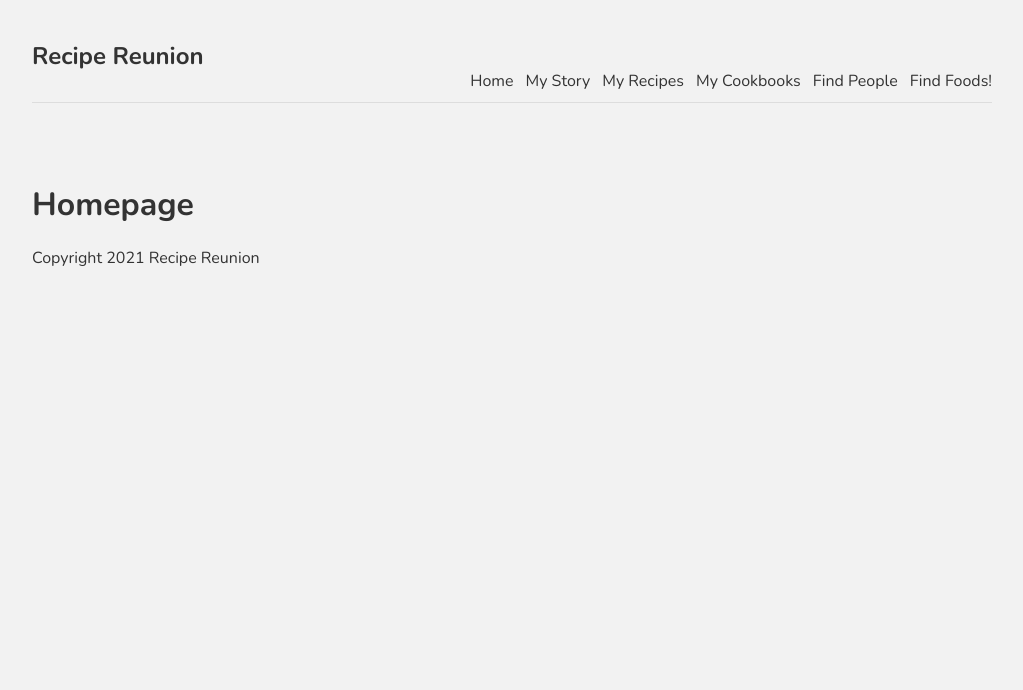
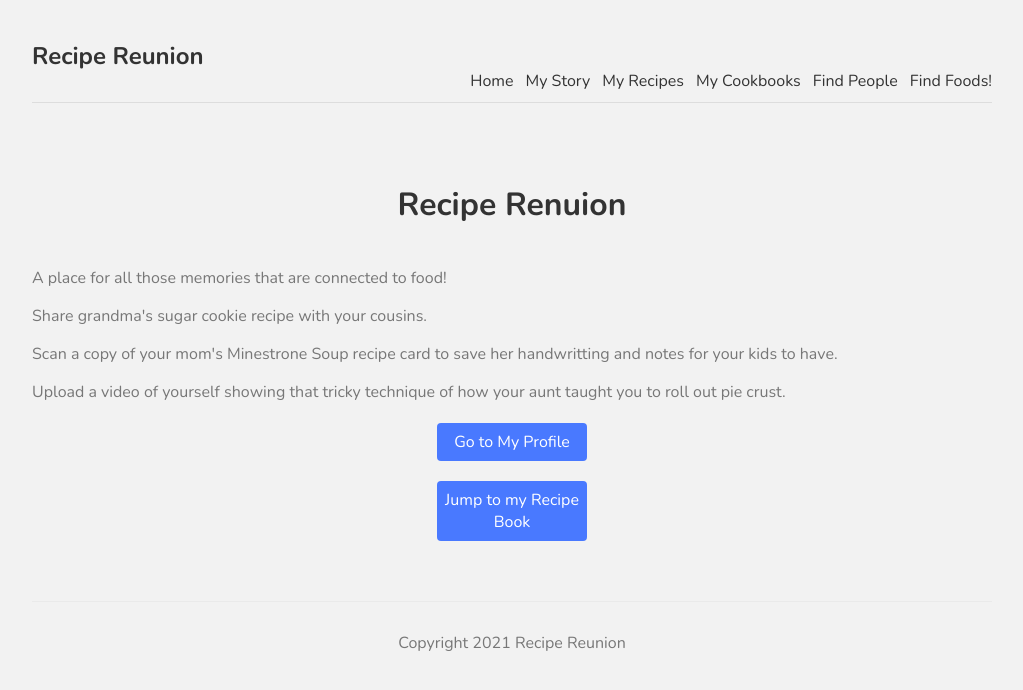
Before and after one commit to LeesahMasko/recipe_reunion_project, a Next.js app: page / in a window 1280 px wide. Shown: the top 690 px of the page, without its empty margins (128-1151 px from the left). Built offline with nearby package versions, Linux system fonts and the light colour scheme.

Commit message:
adding a bit more style and organization

```diff
--- a/pages/components/Footer.js
+++ b/pages/components/Footer.js
@@ -1,8 +1,8 @@
 const Footer = () => {
     return (
-        <div>
+        <footer>
             Copyright 2021 Recipe Reunion
-        </div>
+        </footer>
      );
 }
 
--- a/pages/index.js
+++ b/pages/index.js
@@ -2,11 +2,22 @@ import Head from 'next/head'
 import styles from '../styles/Home.module.css'
 import Footer from './components/Footer'
 import Navbar from './components/Navbar'
+import Link from 'next/link'
 
 export default function Home() {
   return (
     <div>
-      <h1>Homepage</h1>
+      <h1 className={styles.title}>Recipe Renuion</h1>
+      <p className={styles.text}>A place for all those memories that are connected to food!</p>
+      <p className={styles.text}>Share grandma's sugar cookie recipe with your cousins.</p>
+      <p className={styles.text}>Scan a copy of your mom's Minestrone Soup recipe card to save her handwritting and notes for your kids to have.</p>
+      <p className={styles.text}>Upload a video of yourself showing that tricky technique of how your aunt taught you to roll out pie crust.</p>
+      <Link href='/about'>
+        <a className={styles.btn}>Go to My Profile</a>
+      </Link>
+      <Link href='/about'>
+        <a className={styles.btn}>Jump to my Recipe Book</a>
+      </Link>
     </div>
   )
 }
--- a/styles/Home.module.css
+++ b/styles/Home.module.css
@@ -1,122 +1,20 @@
-.container {
-  min-height: 100vh;
-  padding: 0 0.5rem;
-  display: flex;
-  flex-direction: column;
-  justify-content: center;
-  align-items: center;
-}
-
-.main {
-  padding: 5rem 0;
-  flex: 1;
-  display: flex;
-  flex-direction: column;
-  justify-content: center;
-  align-items: center;
-}
-
-.footer {
-  width: 100%;
-  height: 100px;
-  border-top: 1px solid #eaeaea;
-  display: flex;
-  justify-content: center;
-  align-items: center;
-}
-
-.footer img {
-  margin-left: 0.5rem;
-}
-
-.footer a {
-  display: flex;
-  justify-content: center;
-  align-items: center;
-}
-
-.title a {
-  color: #0070f3;
-  text-decoration: none;
-}
-
-.title a:hover,
-.title a:focus,
-.title a:active {
-  text-decoration: underline;
-}
-
 .title {
-  margin: 0;
-  line-height: 1.15;
-  font-size: 4rem;
-}
-
-.title,
-.description {
+  color: #333;
+  padding-bottom: 20px;
   text-align: center;
 }
 
-.description {
-  line-height: 1.5;
-  font-size: 1.5rem;
+.text {
+  color: #777;
 }
 
-.code {
-  background: #fafafa;
-  border-radius: 5px;
-  padding: 0.75rem;
-  font-size: 1.1rem;
-  font-family: Menlo, Monaco, Lucida Console, Liberation Mono, DejaVu Sans Mono,
-    Bitstream Vera Sans Mono, Courier New, monospace;
+.btn {
+  display: block;
+  width: 150px;
+  padding: 8px 0;
+  margin: 20px auto;
+  background: #4979ff;
+  border-radius: 4px;
+  color: white;
+  text-align: center;
 }
-
-.grid {
-  display: flex;
-  align-items: center;
-  justify-content: center;
-  flex-wrap: wrap;
-  max-width: 800px;
-  margin-top: 3rem;
-}
-
-.card {
-  margin: 1rem;
-  flex-basis: 45%;
-  padding: 1.5rem;
-  text-align: left;
-  color: inherit;
-  text-decoration: none;
-  border: 1px solid #eaeaea;
-  border-radius: 10px;
-  transition: color 0.15s ease, border-color 0.15s ease;
-}
-
-.card:hover,
-.card:focus,
-.card:active {
-  color: #0070f3;
-  border-color: #0070f3;
-}
-
-.card h3 {
-  margin: 0 0 1rem 0;
-  font-size: 1.5rem;
-}
-
-.card p {
-  margin: 0;
-  font-size: 1.25rem;
-  line-height: 1.5;
-}
-
-.logo {
-  height: 1em;
-}
-
-@media (max-width: 600px) {
-  .grid {
-    width: 100%;
-    flex-direction: column;
-  }
-}
--- a/styles/globals.css
+++ b/styles/globals.css
@@ -40,3 +40,12 @@ footer {
   color: #777;
   border-top: 1px solid #eaeaea;
 }
+
+.not-found {
+  text-align: center;
+}
+
+.not-found a {
+  color: #4979ff;
+  text-decoration: underline;
+}
```
Also changed, not shown: pages/404.js (added, +13 -0 lines), styles/recipe.module.css (added).
